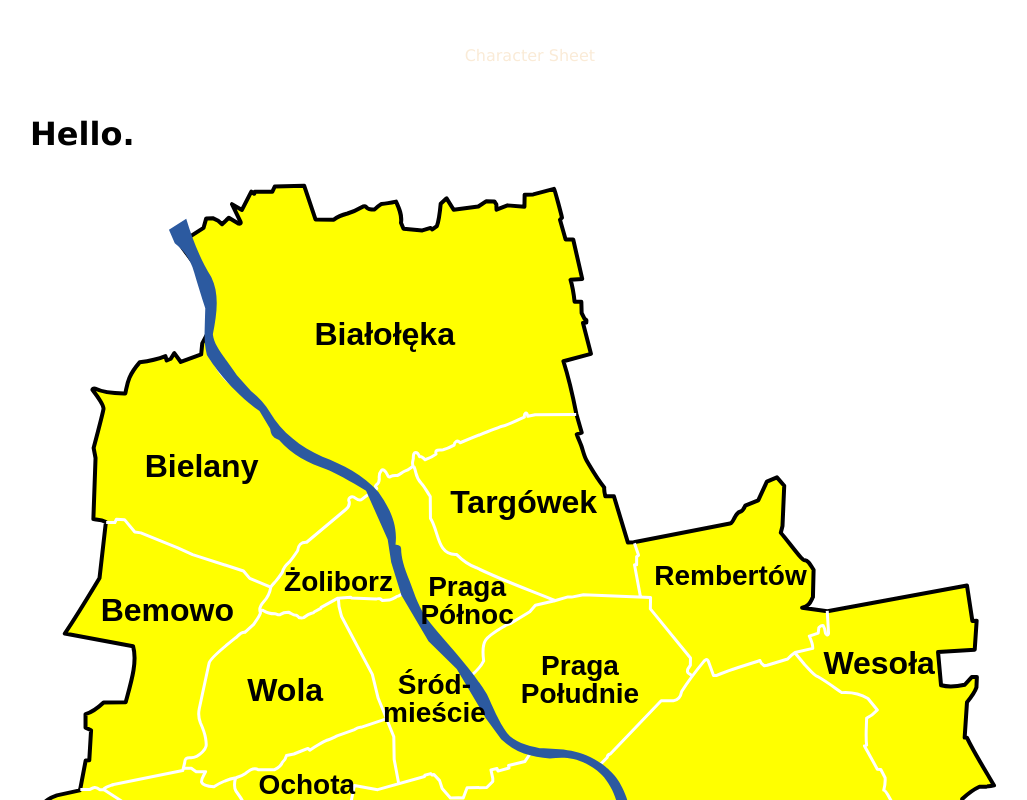
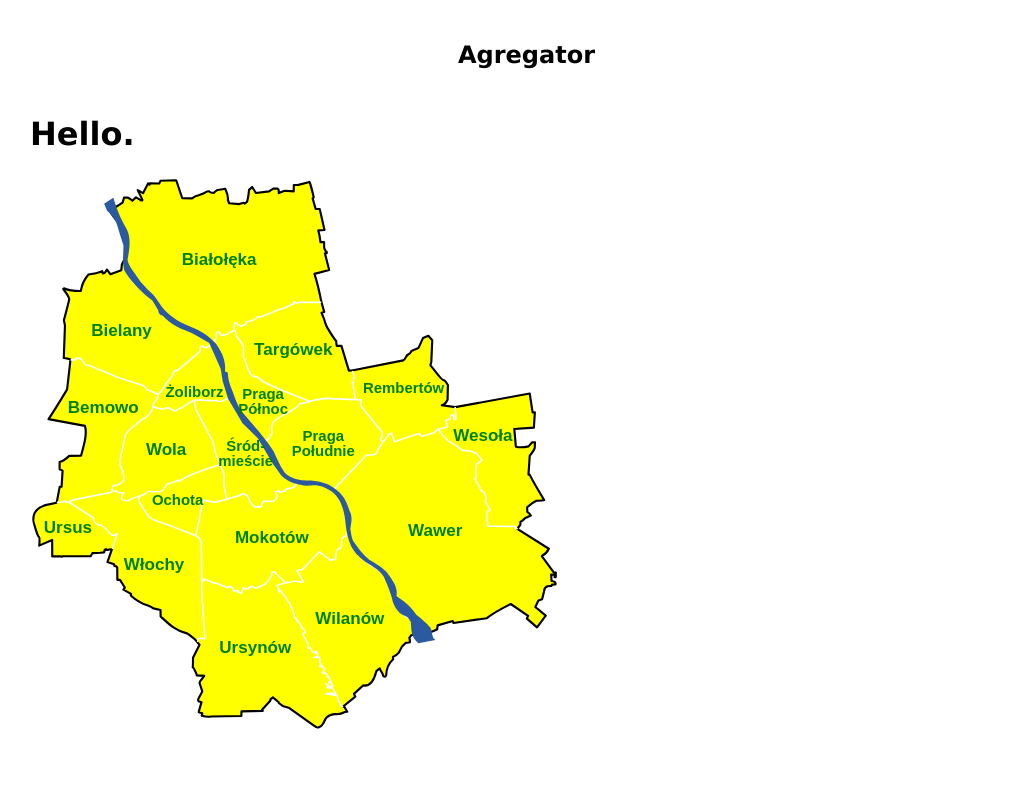
Before and after one commit to Sankti/React_Adventure, a React (Create React App) app: page / in a window 1280 px wide. Shown: the top 800 px of the page, without its empty margins (30-1057 px from the left). Built offline with nearby package versions, Linux system fonts and the light colour scheme.

Commit message:
Finishing scaling debugging for the SVG map
viewBox="0 0 1000 1050"
preserveAspectRatio="xMidYMid meet"

```diff
--- a/src/App.js
+++ b/src/App.js
@@ -22,7 +22,7 @@ class App extends React.Component {
       <div>
         <Header />
         <h1>Hello.</h1>
-        <WarsawMap mapcolor="yellow" />
+        <WarsawMap mapcolor="yellow" fill="green" />
       </div>
     );
   };
--- a/src/components/header/header.component.jsx
+++ b/src/components/header/header.component.jsx
@@ -5,12 +5,12 @@ import './header.styles.scss';
 const Header = ({ currentUser }) => (
     <div className='header'>
         <div className='options'>
-            <a
+            <h2
                 className='option'
                 href=''
             >
-                Character Sheet
-            </a>
+                Agregator
+            </h2>
         </div>
     </div>
 );
--- a/src/components/warsaw-map/warsaw-map.component.jsx
+++ b/src/components/warsaw-map/warsaw-map.component.jsx
@@ -1,4 +1,6 @@
 import * as React from "react";
+
+import './warsaw-map.styles.scss';
 
 function WarsawMap(props) {
   return (
@@ -6,8 +8,8 @@ function WarsawMap(props) {
       <svg
         className="warsaw-map"
         xmlns="http://www.w3.org/2000/svg"
-        height={1050}
-        width={990}
+        viewBox="0 0 1000 1050"
+        preserveAspectRatio="xMidYMid meet"
         {...props}
       >
         <g fillRule="evenodd">
--- a/src/components/warsaw-map/warsaw-map.styles.scss
+++ b/src/components/warsaw-map/warsaw-map.styles.scss
@@ -1,4 +1,4 @@
 .warsaw-map {
-    width: 100%;
-    height: auto;
+    width: auto;
+    height: 70vh;
 }
```
Also changed, not shown: 1 other file (tests, documents, lock files or other folders).
